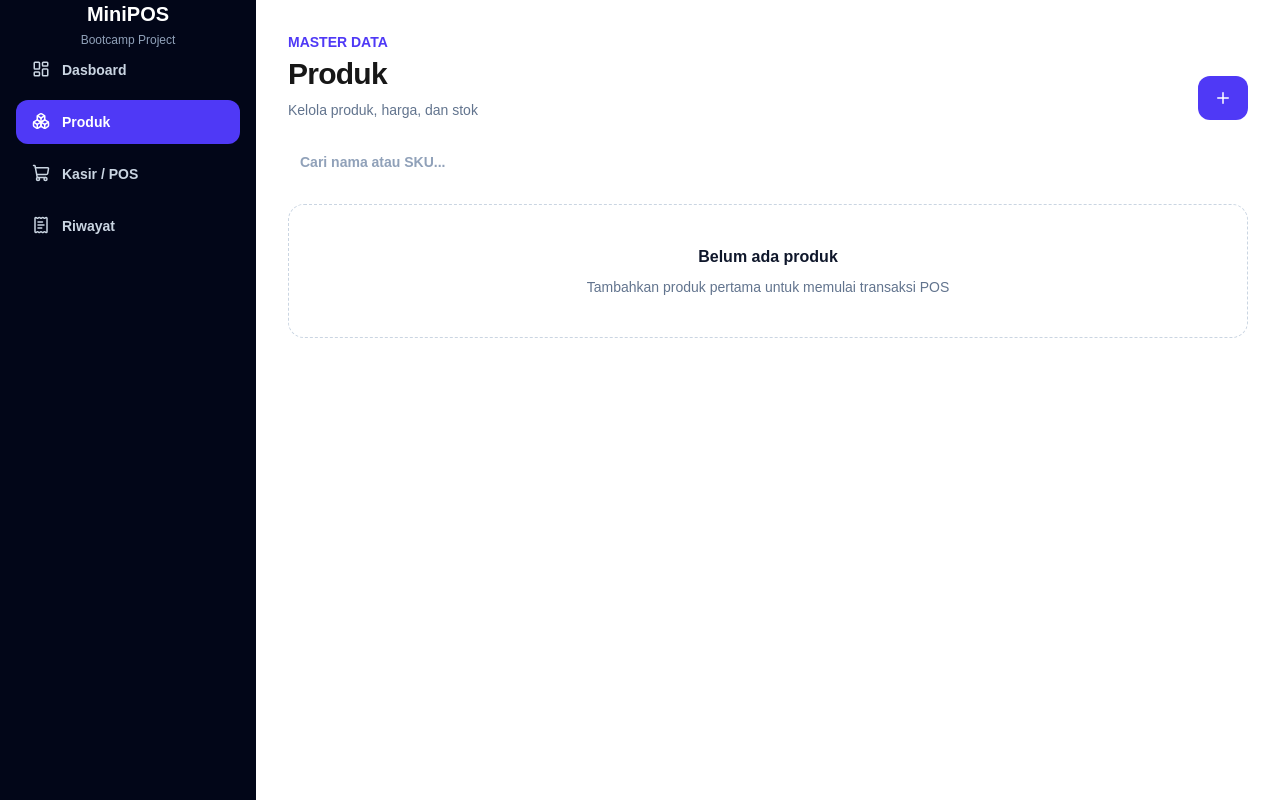
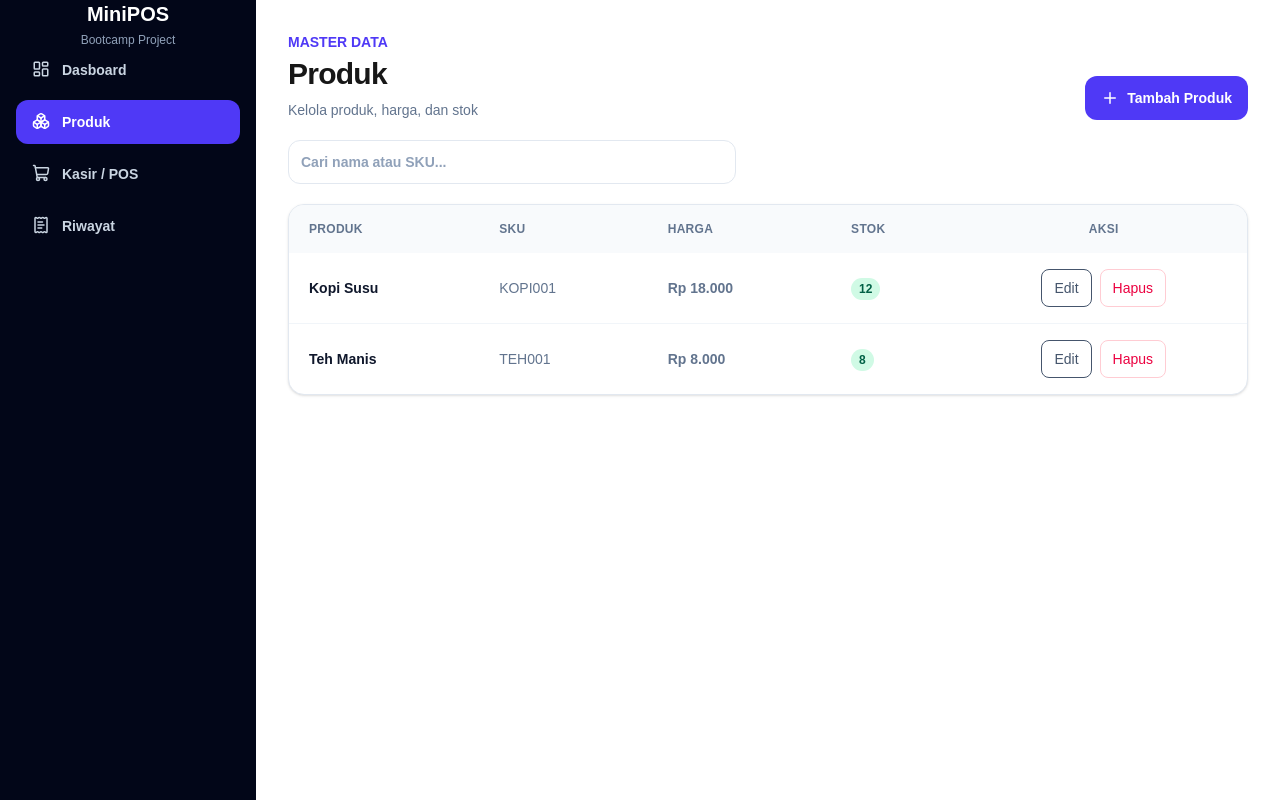
Before and after one commit to rizvalni9/mini-POS, a Next.js app: page /products in a window 1280 px wide. Built offline with nearby package versions, Linux system fonts and the light colour scheme; a web font is replaced by a local one.

Commit message:
adding feature tambah produk and store a data by input form

```diff
--- /dev/null
+++ b/src/app/(dashboard)/products/create/page.tsx
@@ -0,0 +1,25 @@
+"use client"
+import React from 'react'
+
+import { useRouter } from 'next/navigation';
+import { ProductForm } from '@/components/products/product-form';
+import { addProduct }  from "@/utils/product-storage";
+import type { ProductInput } from '@/types/product';
+
+export default function CreateProductPage() {
+  const router = useRouter();
+  function handleCreateProduct(values: ProductInput){
+    addProduct(values);
+    router.push("/products");
+  }
+  return (
+    <div className="max-w-2xl">
+        <p className="text-sm font-bold text-indigo-600">MASTER DATA</p>
+        <h1 className="mt-1 text-3xl font-black tracking-tight">Tambah Produk</h1>
+        <p className="mt-2 text-sm text-slate-500">Isi data produk yang akan dijual di MiniPOS</p>
+        <div className="mt-6 rounded-2xl border bg-white p-5 shadow-sm">
+          <ProductForm onSubmit={handleCreateProduct}/>
+        </div>
+    </div>
+  )
+}
--- a/src/app/(dashboard)/products/page.tsx
+++ b/src/app/(dashboard)/products/page.tsx
@@ -1,15 +1,32 @@
 "use client"
 
 import Link from 'next/link';
-import { Plus } from 'lucide-react';
-import { useState } from 'react';
+import { Plus, Search } from 'lucide-react';
+import { useMemo, useState,useEffect } from 'react';
 import Button from '@/components/ui/Button';
 import EmptyState from '@/components/ui/EmptyState';
 import Input from '@/components/ui/Input';
-import React from 'react'
+import { Product } from '@/types/product';
+import { formatCurrency } from '@/utils/currency';
+import { getProducts }  from "@/utils/product-storage"
 
 export default function ProductsPage() {
   const [search, setSearch] = useState('');
+  const [products, setProducts] = useState<Product[]>([]);
+
+  useEffect(()=>{
+    setProducts(getProducts());
+  },[]);
+
+  const filtered = useMemo(() => {
+    const keyword = search.toLowerCase();
+
+    return products.filter((product) =>
+      product.name.toLowerCase().includes(keyword) ||
+      product.sku.toLowerCase().includes(keyword)
+    );
+  },[products,search]);
+
   return (
     <div>
         <div className="mb-5 flex flex-col gap sm:flex-row sm:items-end sm:justify-between">
@@ -19,16 +36,58 @@ export default function ProductsPage() {
             <p className="mt-2 text-sm text-slate-500">Kelola produk, harga, dan stok</p>
           </div>
           <Link href="/products/create">
-            <Button className="w-full sm:w-auto"><Plus size={18}/>
+            <Button className="w-full sm:w-auto cursor-pointer"><Plus size={18}/>
+            Tambah Produk
             </Button>
           </Link>
         </div>
 
         <div className="mb-5 max-w-md">
-          <Input placeholder="Cari nama atau SKU..." value={search} onChange={(e)=> setSearch(e.target.value)}/>
+          <Input placeholder="Cari nama atau SKU..." value={search} onChange={(e)=> setSearch(e.target.value)} className="pl-3"/>
         </div>
+        {filtered.length > 0 && (
+          <div className="overflow-hidden rounded-2xl border border-slate-200 bg-white shadow-sm">
+            <div className="overflow-x-auto">
+              <table className="w-full text-left text-sm">
+                <thead className="bg-slate-50 text-xs uppercase tracking-wide text-slate-500">
+                  <tr>
+                    <th className="px-5 py-4">Produk</th>
+                    <th className="px-5 py-4">SKU</th>
+                    <th className="px-5 py-4">Harga</th>
+                    <th className="px-5 py-4">Stok</th>
+                    <th className="px-5 py-4 text-center">Aksi</th>
+                  </tr>
+                </thead>
+                <tbody className="divide-y divide-slate-100">
+                  {filtered.map((product) => {
+                    const stockColor = product.stock <= 5? "bg-amber-100 text-amber-800":"bg-emerald-100 text-emerald-800";
+                    return(
+                    <tr key={product.id} className="hover:bg-slate-50/70">
+                      <td className="px-5 py-4 font-bold text-slate-900">{product.name}</td>
+                      <td className="px-5 py-4 text-slate-500">{product.sku}</td>
+                      <td className="px-5 py-4 font-semibold text-slate-500">{formatCurrency(product.price)}</td>
+                      <td className="px-5 py-4"><span className={"rounded-full px-2 py-1 text-xs font-bold " +stockColor}>{product.stock}</span></td>
+                      <td className="px-5 py-4">
+                        <div className="flex justify-center gap-2">
+                          <Link href={"/products/"+product.id +"/edit"} className="rounded-lg border px-3 py-2 text-sm text-slate-600 hover:bg-slate-300 transition-colors duration-300">Edit</Link>
+                          <button className="rounded-lg border border-rose-200 px-3 py-2 text-sm text-rose-600 cursor-pointer hover:bg-rose-200 transition-colors duration-300">Hapus</button>
+                        </div>
+                      </td>
+                    </tr>
+                  )})}
+                </tbody>
+              </table>
+            </div>
+          </div>
+        )}
+        {products.length === 0 && (<EmptyState title="Belum ada produk" description="Tambahkan produk pertama untuk memulai transaksi POS"/>)}
 
-        <EmptyState title="Belum ada produk" description="Tambahkan produk pertama untuk memulai transaksi POS"/>
+        {products.length > 0 && filtered.length === 0 &&(
+          <div className="rounded-2xl bg-white p-8 text-center text-sm text-slate-500">
+            <Search className="mx-auto mb-2"/>
+            Produk tidak ditemukan
+          </div>
+        )}
     </div>
   )
 }
--- /dev/null
+++ b/src/components/products/product-form.tsx
@@ -0,0 +1,126 @@
+"use client"
+
+import React, {useState} from 'react';
+import Link from 'next/link';
+import Button from '@/components/ui/Button';
+import Input from '@/components/ui/Input';
+import type { ProductInput} from '@/types/product';
+
+type ProductFormProps = {
+    initialValues?: ProductInput;
+    submitLabel?:string;
+    onSubmit: (values: ProductInput) => void;
+};
+
+
+const defaultValues: ProductInput ={
+    name:"",
+    sku:"",
+    price:0,
+    stock:0,
+};
+
+type FormErrors = Partial<Record<keyof ProductInput, string>>;
+
+export function ProductForm({initialValues = defaultValues, submitLabel ="Simpan Produk", onSubmit}: ProductFormProps){
+    const [values, setValues] = useState<ProductInput>(initialValues);
+    const [errors, setErrors] = useState<FormErrors>({});
+
+    function updateField(field:keyof ProductInput, value:string){
+        setValues((current)=>({
+            ...current,
+            [field]: field === "price" || field === "stock" ? Number(value) : value
+        }));
+    }
+
+    function handleSubmit(event:React.FormEvent<HTMLFormElement>){
+        event.preventDefault();
+        const validationErrors = validateProduct(values);
+        setErrors(validationErrors);
+
+        if(Object.keys(validationErrors).length > 0){
+            return;
+        }
+        onSubmit(values);
+    }
+
+    return(
+        <form onSubmit={handleSubmit} className="space-y-5">
+            <div>
+                <label className="text-sm font-bold text-slate-700">
+                    Nama Produk
+                </label>
+
+                <Input value={values.name} onChange={(event)=> updateField("name",event.target.value)} placeholder="Contoh: Kopi Susu"/>
+
+                {errors.name &&(<p className="mt-1 text-sm font-semibold text-red-600">{errors.name}</p>)};
+
+            </div>
+            <div>
+                <label className="text-sm font-bold text-slate-700">
+                    SKU
+                </label>
+
+                <Input value={values.sku} onChange={(event)=> updateField("sku",event.target.value)} placeholder="Contoh: KOPi001"/>
+
+                {errors.sku &&(<p className="mt-1 text-sm font-semibold text-red-600">{errors.sku}</p>)};
+
+            </div>
+            <div>
+                <label className="text-sm font-bold text-slate-700">
+                    Harga
+                </label>
+
+                <Input type="number" value={values.price} onChange={(event)=> updateField("price",event.target.value)} placeholder="Contoh: 18.000"/>
+
+                {errors.price &&(<p className="mt-1 text-sm font-semibold text-red-600">{errors.price}</p>)};
+
+            </div>
+            <div>
+                <label className="text-sm font-bold text-slate-700">
+                    Stok Barang
+                </label>
+
+                <Input type="number" value={values.stock} onChange={(event)=> updateField("stock",event.target.value)} placeholder="Contoh: 10"/>
+
+                {errors.stock &&(<p className="mt-1 text-sm font-semibold text-red-600">{errors.stock}</p>)};
+
+            </div>
+
+            <div className="flex items-center justify-end gap-3">
+                <Button variant="secondary">
+                    <Link href="/products">Batal</Link>
+                </Button>
+
+                <Button type="submit">
+                    {submitLabel}
+                </Button>
+            </div>
+        </form>
+    );
+
+};
+
+
+function validateProduct(values: ProductInput){
+    const errors: FormErrors = {};
+
+
+    if(!values.name.trim()){
+        errors.name = "Nama produk wajib diisi.";
+    }
+
+    if(!values.sku.trim()){
+        errors.sku ="SKU wajib diisi";
+    }
+
+    if(values.price<=0){
+        errors.price = "Harga harus lebih dari 0.";
+    }
+
+    if(values.stock<0){
+        errors.stock ="Stock tidak boleh minus.";
+    }
+
+    return errors;
+}
--- a/src/components/ui/Input.tsx
+++ b/src/components/ui/Input.tsx
@@ -7,7 +7,7 @@ export default function Input({label, error, className="",...props}:Props) {
   return (
     <label className="grid gap-2 text-sm font-semibold text-slate-700">{label && <span>{label}</span>}
 
-    <input className={`min-h-11 rounded-xl border-slate-200 bg-white px-3 outline-none transition placeholder:text-slate-400 focus:border-indigo-500 focus:ring-4 focus:ring-indigo-100 ${className}`}{...props}/>
+    <input className={`min-h-11 rounded-xl border border-slate-200 bg-white px-3 outline-none transition placeholder:text-slate-400 focus:border-indigo-500 focus:ring-4 focus:ring-indigo-100 ${className}`}{...props}/>
 
     {error &&(
         <span className="text-xs text-rose-600"> {error}</span>
--- /dev/null
+++ b/src/lib/product-storage.ts
@@ -0,0 +1,11 @@
+import type{CreateProductInput, Product} from "@/types/product";
+
+const STORAGE_KEY = "minipos-products";
+
+export function getProductById(id: string){
+    const products = getProducts();
+    const product = products.find((item)=>{
+        return item.id===id;
+    })
+    return product ?? null;
+}
--- /dev/null
+++ b/src/types/product.ts
@@ -0,0 +1,9 @@
+export type Product = {
+    id: string;
+    name: string;
+    sku: string;
+    price: number;
+    stock: number;
+};
+
+export type ProductInput = Omit<Product, 'id'>;
--- /dev/null
+++ b/src/utils/currency.ts
@@ -0,0 +1,7 @@
+export function formatCurrency(value: number) {
+    return new Intl.NumberFormat('id-ID', {
+        style: 'currency',
+        currency: 'IDR',
+        maximumFractionDigits: 0,
+    }).format(value);
+}
--- /dev/null
+++ b/src/utils/product-storage.ts
@@ -0,0 +1,50 @@
+import type {Product, ProductInput} from "@/types/product";
+
+const STORAGE_KEY ="minipos-product";
+const sampleProducts: Product[] =[
+    {
+        id:"1",
+        name:"Kopi Susu",
+        sku:"KOPI001",
+        price:18000,
+        stock:12,
+    },
+    {
+        id:"2",
+        name:"Teh Manis",
+        sku:"TEH001",
+        price:8000,
+        stock:8,
+    },
+
+];
+
+export function getProducts() {
+    if(typeof window === "undefined"){
+        return sampleProducts;
+    }
+    const saved = window.localStorage.getItem(STORAGE_KEY);
+    if(!saved){
+        window.localStorage.setItem(
+            STORAGE_KEY,
+            JSON.stringify(sampleProducts)
+       );
+       return sampleProducts;
+    }
+    return JSON.parse(saved) as Product[];
+}
+
+export function addProduct(input:ProductInput){
+    const products = getProducts();
+    const newProduct:Product ={
+        id:crypto.randomUUID(),
+        ...input,
+    };
+
+    const nextProducts =[newProduct,...products];
+    window.localStorage.setItem(
+        STORAGE_KEY,
+        JSON.stringify(nextProducts)
+    );
+    return newProduct;
+}
```
Also changed, not shown: src/app/(dashboard)/products/[id]/edit/page.tsx (added).
